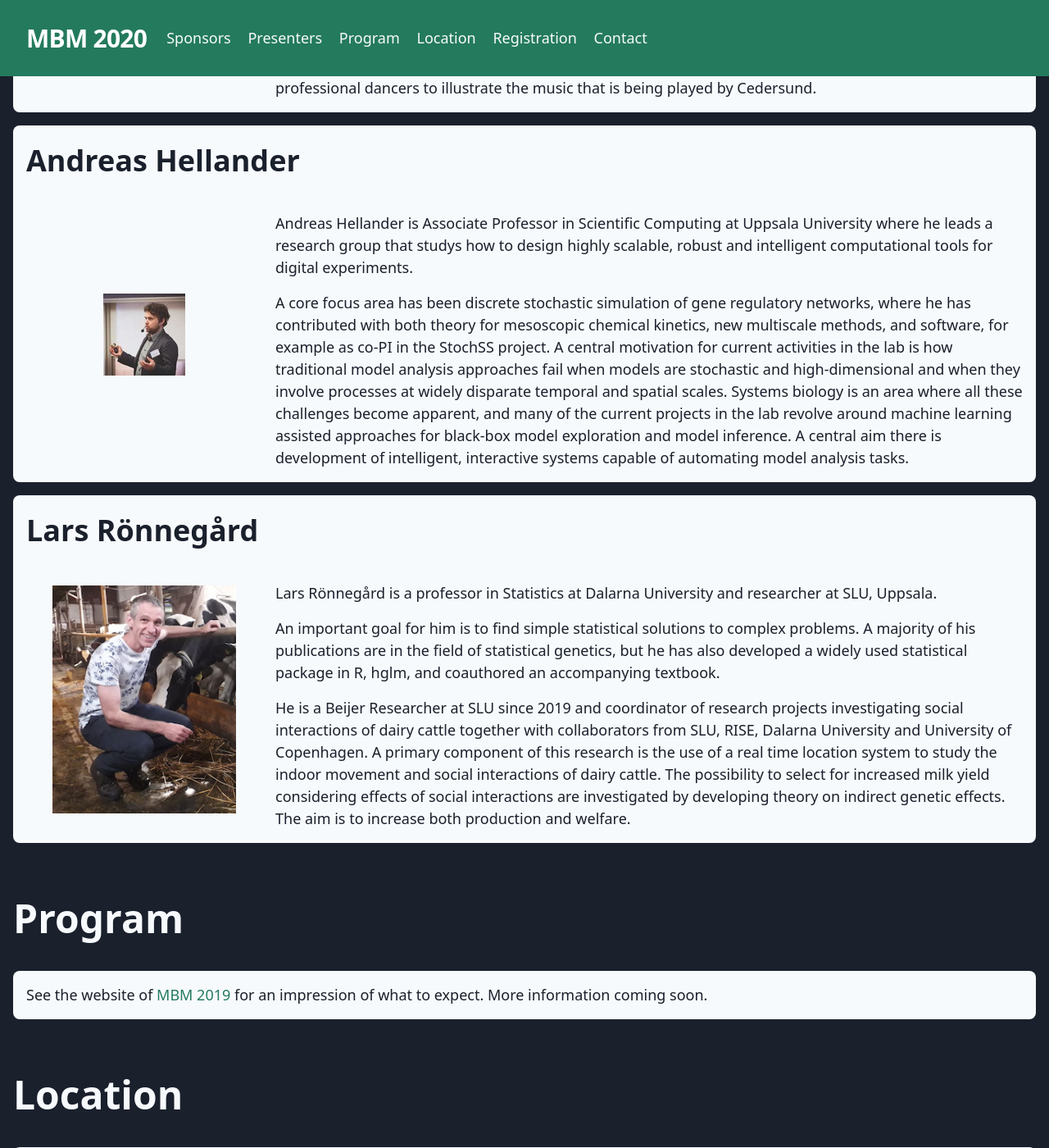
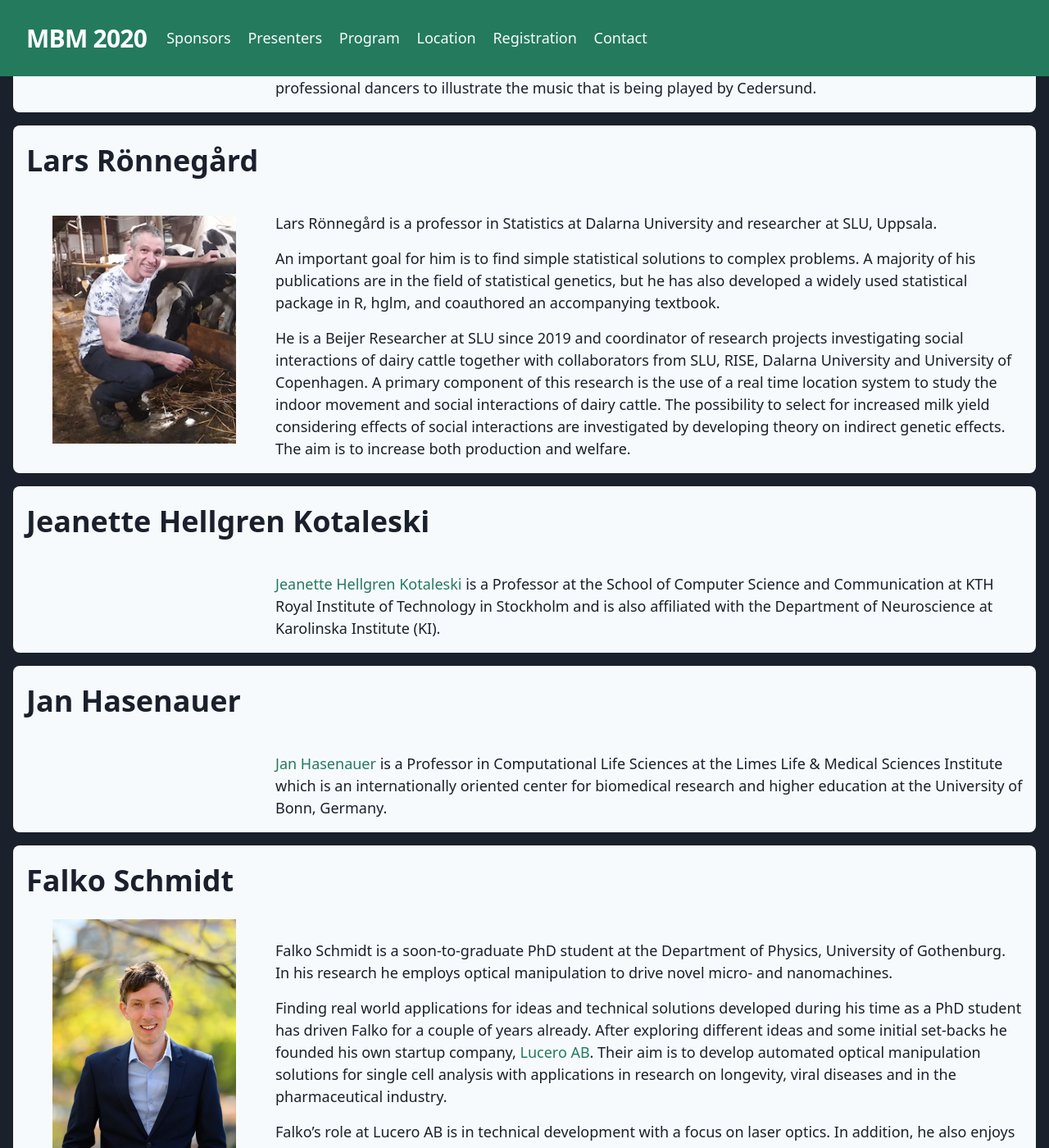
Before and after one commit to mbmworkshop/mbm, a Jekyll site: the page built from index.html, in a window 1280 px wide and 1400 px high, scrolled down 2125 px. Shown: the whole window at 82% size. Built offline with Jekyll 4.4.1, drawn with Linux system fonts in a browser that asks for light colours; some of the changed text lies outside the part shown.

Commit message:
updated packages and added falko as speaker

```diff
--- a/_data/invited-speakers.yml
+++ b/_data/invited-speakers.yml
@@ -8,14 +8,6 @@
         The ~15 people working in this group collaborate with a large number of clinical, experimental, and psychological research groups, to do modelling of all of the main organs in the human body: the brain, heart, fat and muscle, liver, pancreas, vasculature, etc. Together these organ models are combined into a multi-level and multi-timescale digital twin technology, which was launched at Almedalen last year, and which has since been presented at keynote presentations at conferences such as NIH, IT i vården, ModProd, etc. Cedersund has also started a new spin-off company, SUND, to help bring the digital twin technology into end-usage in pharma, healthcare, research, and in the life of ordinary people.
     - >
         Apart from this, Cedersund is also a concert pianist, a yoga and dance teacher, and an ironman. He is now working on bringing all of these aspects together into joint lectures/performances, where digital twins are both presented from a technological and medical point-of-view, and then dancing together with professional dancers to illustrate the music that is being played by Cedersund.
-- name: Andreas Hellander
-  invited: true
-  image: andreas.jpg
-  bio:
-    - >
-        Andreas Hellander is Associate Professor in Scientific Computing at Uppsala University where he leads a research group that studys how to design highly scalable, robust and intelligent computational tools for digital experiments.
-    - >
-        A core focus area has been discrete stochastic simulation of gene regulatory networks, where he has contributed with both theory for mesoscopic chemical kinetics, new multiscale methods, and software, for example as co-PI in the StochSS project. A central motivation for current activities in the lab is how traditional model analysis approaches fail when models are stochastic and high-dimensional and when they involve processes at widely disparate temporal and spatial scales. Systems biology is an area where all these challenges become apparent, and many of the current projects in the lab revolve around machine learning assisted approaches for black-box model exploration and model inference. A central aim there is development of intelligent, interactive systems capable of automating model analysis tasks.
 - name: Lars Rönnegård
   invited: true
   image: lars.jpg
@@ -26,3 +18,23 @@
         An important goal for him is to find simple statistical solutions to complex problems. A majority of his publications are in the field of statistical genetics, but he has also developed a widely used statistical package in R, hglm, and coauthored an accompanying textbook.
     - >
         He is a Beijer Researcher at SLU since 2019 and coordinator of research projects investigating social interactions of dairy cattle together with collaborators from SLU, RISE, Dalarna University and University of Copenhagen. A primary component of this research is the use of a real time location system to study the indoor movement and social interactions of dairy cattle. The possibility to select for increased milk yield considering effects of social interactions are investigated by developing theory on indirect genetic effects. The aim is to increase both production and welfare.
+- name: Jeanette Hellgren Kotaleski
+  invited: true
+  bio:
+    - >
+        [Jeanette Hellgren Kotaleski](http://www.csc.kth.se/~jeanette/) is a Professor at the School of Computer Science and Communication at KTH Royal Institute of Technology in Stockholm and is also affiliated with the Department of Neuroscience at Karolinska Institute (KI).
+- name: Jan Hasenauer
+  invited: true
+  bio:
+    - >
+        [Jan Hasenauer](https://www.limes-institut-bonn.de/en/research/research-departments/unit-2/hasenauer-lab/hasenauer-lab-home/) is a Professor in Computational Life Sciences at the Limes Life & Medical Sciences Institute which is an internationally oriented center for biomedical research and higher education at the University of Bonn, Germany.
+- name: Falko Schmidt
+  invited: true
+  image: falko.jpg
+  bio:
+    - >
+        Falko Schmidt is a soon-to-graduate PhD student at the Department of Physics, University of Gothenburg. In his research he employs optical manipulation to drive novel micro- and nanomachines.
+    - >
+        Finding real world applications for ideas and technical solutions developed during his time as a PhD student has driven Falko for a couple of years already. After exploring different ideas and some initial set-backs he founded his own startup company, [Lucero AB](https://lucerobio.com/). Their aim is to develop automated optical manipulation solutions for single cell analysis with applications in research on longevity, viral diseases and in the pharmaceutical industry.
+    - >
+        Falko’s role at Lucero AB is in technical development with a focus on laser optics. In addition, he also enjoys giving seminars on entrepreneurship where he focuses on idea finding and validation as well as on the process of creating a startup company.
--- /dev/null
+++ b/_data/other-speakers.yml
@@ -0,0 +1,8 @@
+- name: Andreas Hellander
+  invited: false
+  image: andreas.jpg
+  bio:
+    - >
+        Andreas Hellander is Associate Professor in Scientific Computing at Uppsala University where he leads a research group that studys how to design highly scalable, robust and intelligent computational tools for digital experiments.
+    - >
+        A core focus area has been discrete stochastic simulation of gene regulatory networks, where he has contributed with both theory for mesoscopic chemical kinetics, new multiscale methods, and software, for example as co-PI in the StochSS project. A central motivation for current activities in the lab is how traditional model analysis approaches fail when models are stochastic and high-dimensional and when they involve processes at widely disparate temporal and spatial scales. Systems biology is an area where all these challenges become apparent, and many of the current projects in the lab revolve around machine learning assisted approaches for black-box model exploration and model inference. A central aim there is development of intelligent, interactive systems capable of automating model analysis tasks.
--- a/index.html
+++ b/index.html
@@ -60,8 +60,11 @@ layout: mbm2020
       </div>
       <div class="speaker-content">
         <div class="speaker-image-box">
+          {% if speaker.image %}
           <img src="{{ site.baseurl }}/img/{{ speaker.image }}" alt="{{ speaker.name }}" class="speaker-image">
+          {% endif %}
         </div>
+        {% if speaker.bio %}
         <div class="speaker-description">
           {% for para in speaker.bio %}
           <p class="py-2">
@@ -69,6 +72,7 @@ layout: mbm2020
           </p>
           {% endfor %}
         </div>
+        {% endif %}
       </div>
     </section>
     {% endfor %}
```
Also changed, not shown: package.json (+6 -6 lines), img/falko.jpg (added), 1 other file.
